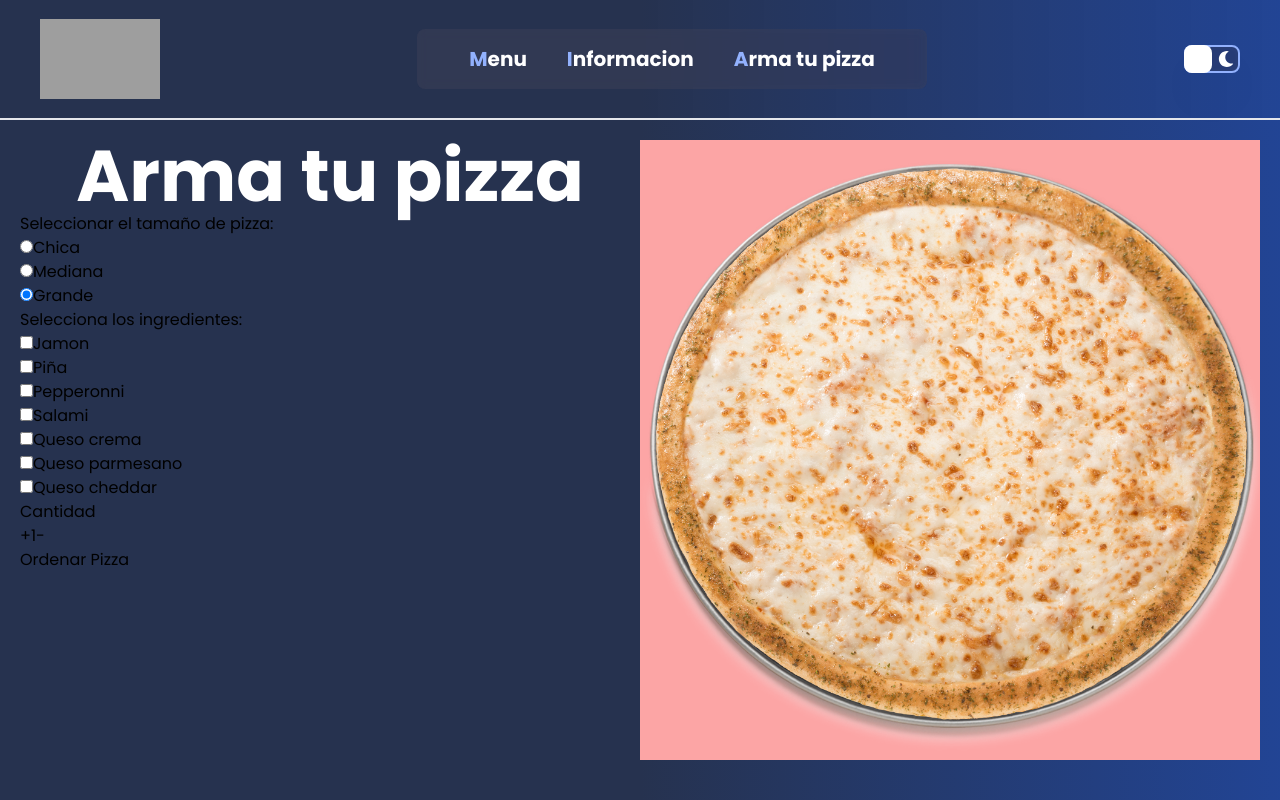
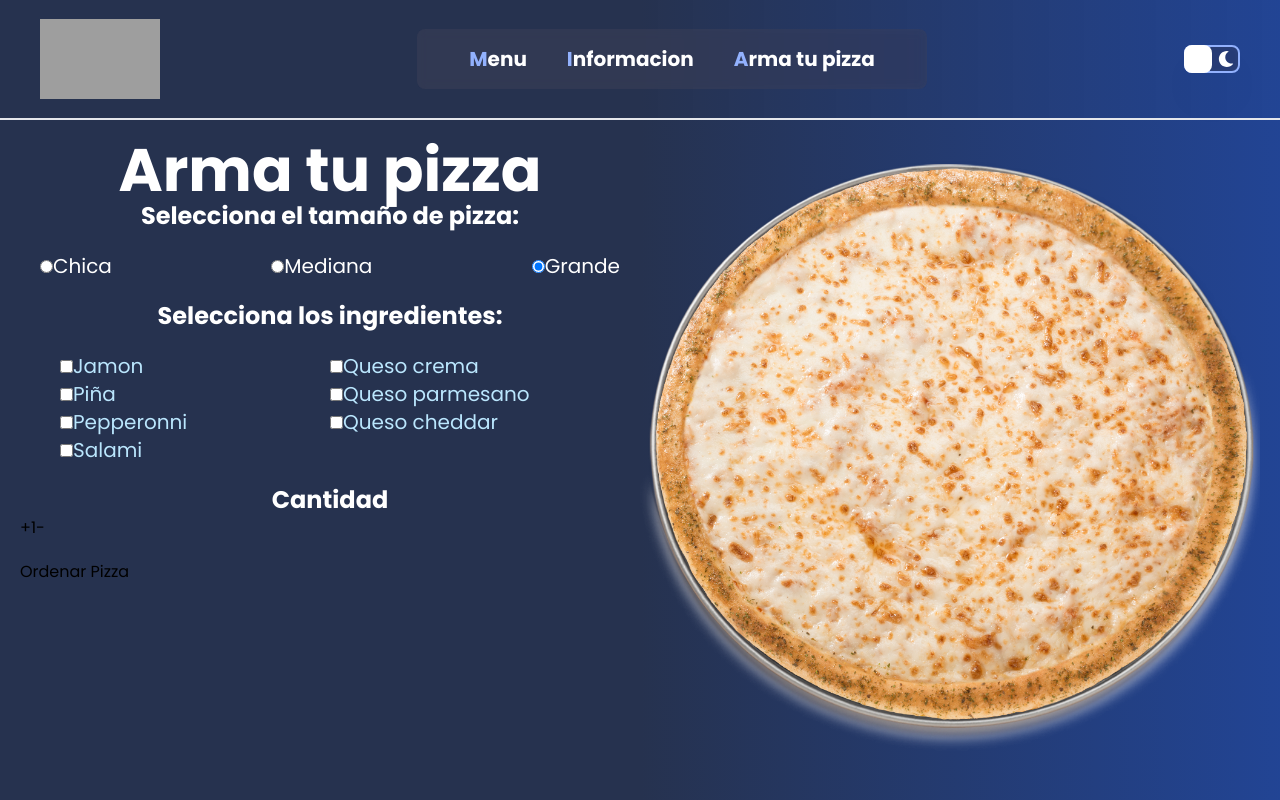
Before and after one commit to roblesvargas97/ReduxPizza, a React app: page /#/build-pizza in a window 1280 px wide. Built offline with nearby package versions, Linux system fonts and the light colour scheme; grey boxes are pictures that could not be loaded; what tw-elements would draw is missing.

Commit message:
:lipstick: Styles Build Pizza
Styles Build Pizza

```diff
--- a/src/pages/BuildPizza/BuildPizza.jsx
+++ b/src/pages/BuildPizza/BuildPizza.jsx
@@ -155,14 +155,16 @@ const BuildPizza = () => {
 
   return (
     <div className="w-full min-h-[85vh] mt-[15vh] overflow-hidden p-5 bg-gradient-to-r from-dark-blue via-dark-blue to-dark-blue-1 flex flex-col md:items-center lg:items-start lg:flex-row  justify-start space-y-5 lg:space-y-0">
-      <section className="w-full">
-        <h2 className="text-4xl md:text-7xl font-bold text-center text-white">
+      <section className="w-full min-w-[320px] ">
+        <h2 className="text-4xl md:text-7xl lg:text-6xl font-bold text-center text-white">
           Arma tu pizza
         </h2>
         <form onSubmit={(e) => onHandleSubmit(e)}>
-          <div>
-            <p>Seleccionar el tamaño de pizza:</p>
-            <fieldset>
+          <div className=" space-y-5" >
+            <p className="text-2xl md:text-5xl lg:text-2xl font-bold text-white text-center ">
+              Selecciona el tamaño de pizza:
+            </p>
+            <fieldset className="px-5 flex w-full justify-between " >
               <div>
                 <input
                   type="radio"
@@ -171,7 +173,7 @@ const BuildPizza = () => {
                   value="chica"
                   onChange={(e) => onChangeSize(e)}
                 />
-                <label htmlFor="small">Chica</label>
+                <label className="text-xl md:text-3xl lg:text-xl text-white" htmlFor="small">Chica</label>
               </div>
               <div>
                 <input
@@ -181,7 +183,7 @@ const BuildPizza = () => {
                   value="mediana"
                   onChange={(e) => onChangeSize(e)}
                 />
-                <label htmlFor="medium">Mediana</label>
+                <label className="text-xl md:text-3xl lg:text-xl text-white" htmlFor="medium">Mediana</label>
               </div>
               <div>
                 <input
@@ -192,11 +194,14 @@ const BuildPizza = () => {
                   onChange={(e) => onChangeSize(e)}
                   defaultChecked
                 />
-                <label htmlFor="big">Grande</label>
+                <label className="text-xl md:text-3xl lg:text-xl text-white" htmlFor="big">Grande</label>
               </div>
             </fieldset>
-            <p>Selecciona los ingredientes:</p>
-            <fieldset>
+            <p className="text-2xl md:text-5xl lg:text-2xl font-bold text-white text-center ">
+              Selecciona los ingredientes:
+            </p>
+            <fieldset className="px-10 grid grid-cols-2">
+              <div>
                 <div>
                   <input
                     type="checkbox"
@@ -205,7 +210,7 @@ const BuildPizza = () => {
                     onClick={(e) => clickIngredient(e)}
                     value="jamon"
                   />
-                <label htmlFor="jamon">Jamon</label>
+                  <label className="text-xl md:text-3xl lg:text-xl text-sky-200" htmlFor="jamon">Jamon</label>
                 </div>
                 <div>
                   <input
@@ -215,7 +220,7 @@ const BuildPizza = () => {
                     onClick={(e) => clickIngredient(e)}
                     value="piña"
                   />
-                <label htmlFor="piña">Piña</label>
+                  <label className="text-xl md:text-3xl lg:text-xl text-sky-200" htmlFor="piña">Piña</label>
                 </div>
                 <div>
                   <input
@@ -225,7 +230,7 @@ const BuildPizza = () => {
                     onClick={(e) => clickIngredient(e)}
                     value="pepperonni"
                   />
-                <label htmlFor="pepperonni">Pepperonni</label>
+                  <label className="text-xl md:text-3xl lg:text-xl text-sky-200" htmlFor="pepperonni">Pepperonni</label>
                 </div>
                 <div>
                   <input
@@ -235,8 +240,10 @@ const BuildPizza = () => {
                     onClick={(e) => clickIngredient(e)}
                     value="salami"
                   />
-                <label htmlFor="salami">Salami</label>
+                  <label className="text-xl md:text-3xl lg:text-xl text-sky-200" htmlFor="salami">Salami</label>
                 </div>
+              </div>
+              <div>
                 <div>
                   <input
                     type="checkbox"
@@ -245,7 +252,7 @@ const BuildPizza = () => {
                     onClick={(e) => clickIngredient(e)}
                     value="queso-crema"
                   />
-                <label htmlFor="queso-crema">Queso crema</label>
+                  <label className="text-xl md:text-3xl lg:text-xl text-sky-200" htmlFor="queso-crema">Queso crema</label>
                 </div>
                 <div>
                   <input
@@ -255,7 +262,7 @@ const BuildPizza = () => {
                     onClick={(e) => clickIngredient(e)}
                     value="queso-parmesano"
                   />
-                <label htmlFor="queso-parmesano">Queso parmesano</label>
+                  <label className="text-xl md:text-3xl lg:text-xl text-sky-200" htmlFor="queso-parmesano">Queso parmesano</label>
                 </div>
                 <div>
                   <input
@@ -265,11 +272,12 @@ const BuildPizza = () => {
                     onClick={(e) => clickIngredient(e)}
                     value="queso-cheddar"
                   />
-                <label htmlFor="queso-cheddar">Queso cheddar</label>
+                  <label className="text-xl md:text-3xl lg:text-xl text-sky-200" htmlFor="queso-cheddar">Queso cheddar</label>
+                </div>
               </div>
             </fieldset>
             <div>
-              <p>Cantidad</p>
+              <p className="text-2xl md:text-5xl lg:text-2xl font-bold text-white text-center" >Cantidad</p>
               <div>
                 <button type="button" onClick={addQuantify}>
                   +
@@ -284,7 +292,7 @@ const BuildPizza = () => {
           </div>
         </form>
       </section>
-      <section className="w-full bg-red-300">
+      <section className="w-full">
         <VisualizationPizza />
       </section>
     </div>
--- a/src/pages/BuildPizza/VisualizationPizza/VisualizationPizza.jsx
+++ b/src/pages/BuildPizza/VisualizationPizza/VisualizationPizza.jsx
@@ -13,32 +13,32 @@ const VisualizationPizza = () => {
   const ingredientsPizza = useSelector((state) => state.pizza.ingredientsPizza);
 
   return (
-    <div className=" relative">
+    <div className=" relative hidden md:block">
       <img className=" -z-10" src={Masa} alt="masa pizza" />
       {ingredientsPizza.includes("Pepperonni") === true && (
-        <img className=" absolute top-0 left-0 z-10 " src={Pepperonni} alt="" />
+        <img className=" absolute w-[110] top-6 left-0 z-10 " src={Pepperonni} alt="" />
       )}
       {ingredientsPizza.includes("Salami") === true && (
-        <img className=" absolute top-0 left-0 z-10 " src={Salami} alt="" />
+        <img className=" absolute w-[110] top-6 left-0 z-10 " src={Salami} alt="" />
       )}
       {ingredientsPizza.includes("Queso Crema") === true && (
-        <img className=" absolute top-0 left-0 z-10 " src={QuesoCrema} alt="" />
+        <img className=" absolute w-[110] top-6 left-0 z-10 " src={QuesoCrema} alt="" />
       )}
       {ingredientsPizza.includes("Queso Parmesano") === true && (
         <img
-          className=" absolute top-0 left-0 z-10 "
+          className=" absolute w-[110] top-6 left-0 z-10 "
           src={QuesoParmesano}
           alt=""
         />
       )}
       {ingredientsPizza.includes("Queso Cheddar") === true && (
-        <img className=" absolute top-0 left-0 z-10 " src={Cheddar} alt="" />
+        <img className=" absolute w-[110] top-6 left-0 z-10 " src={Cheddar} alt="" />
       )}
       {ingredientsPizza.includes("Jamon") === true && (
-        <img className=" absolute top-0 left-0 z-10 " src={Jamon} alt="" />
+        <img className=" absolute w-[110] top-6 left-0 z-10 " src={Jamon} alt="" />
       )}
       {ingredientsPizza.includes("Piña") === true && (
-        <img className=" absolute top-0 left-0 z-10 " src={Piña} alt="" />
+        <img className=" absolute w-[110] top-6 left-0 z-10 " src={Piña} alt="" />
       )}
     </div>
   );
```
Lines whose indentation alone changed are shown as unchanged.
